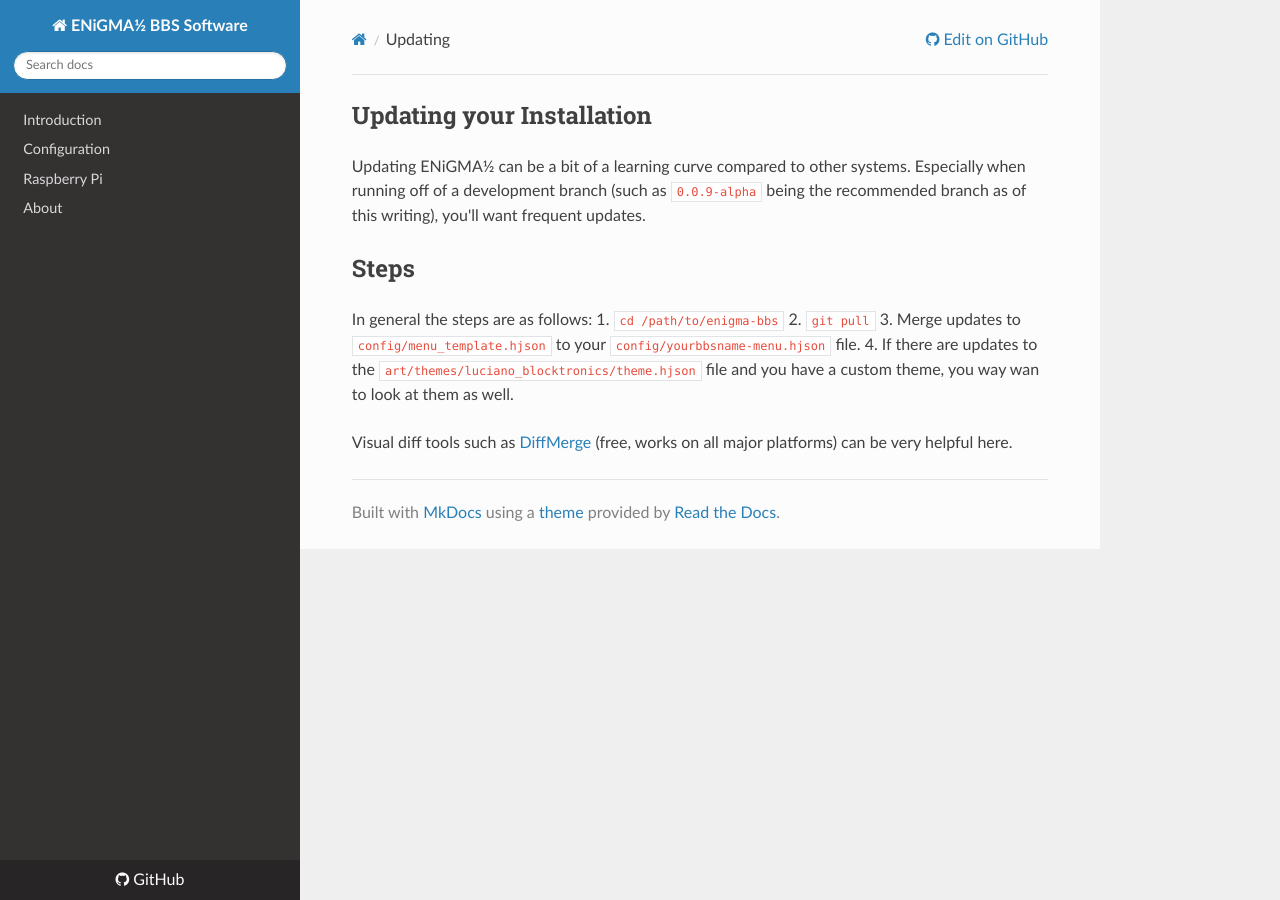
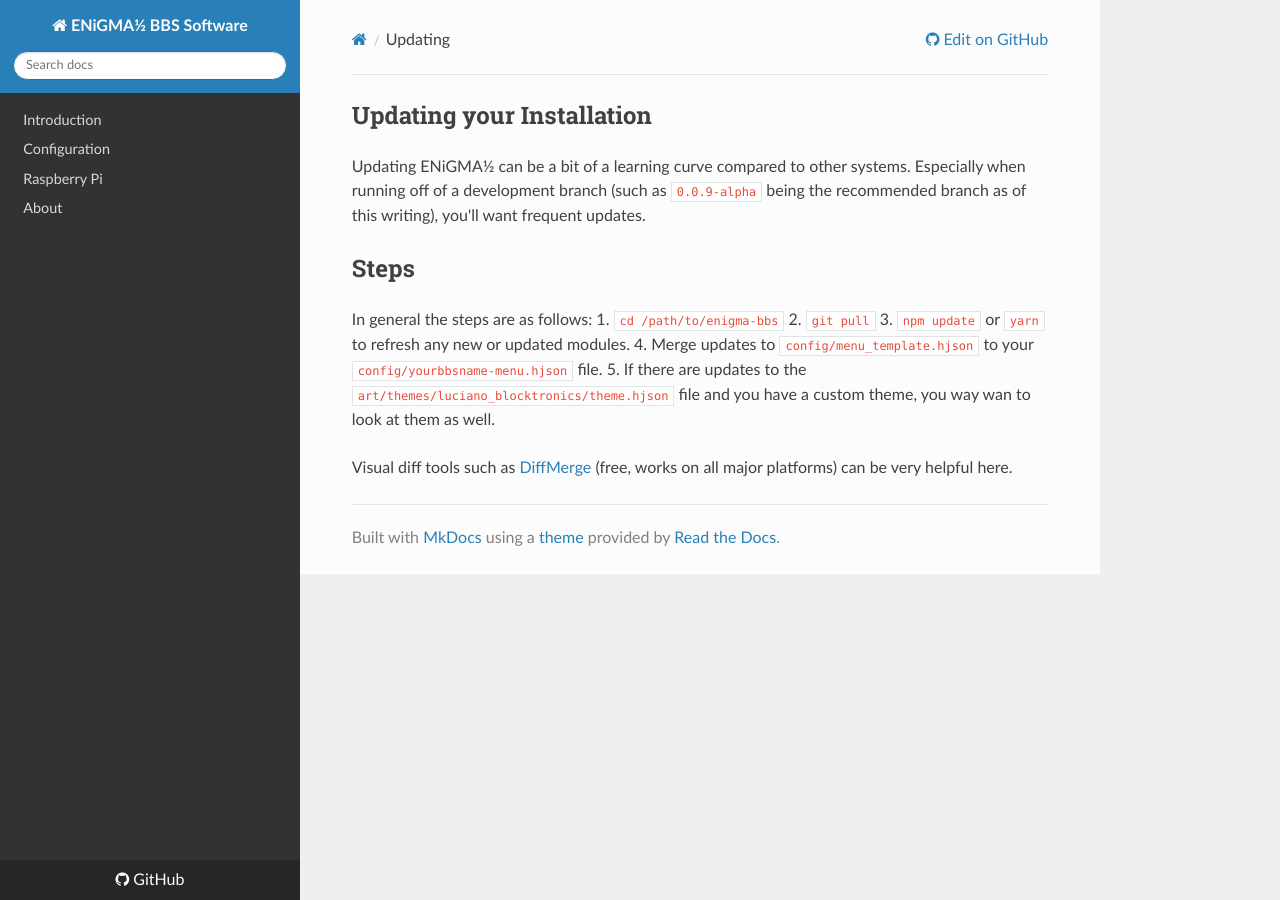
Before and after one commit to NuSkooler/enigma-bbs, an MkDocs documentation site: the page built from docs/admin/updating.md, in a window 1280 px wide. Built offline with MkDocs 1.6.1, drawn with Linux system fonts in a browser that asks for light colours; nearby versions of some CDN libraries; old or Windows-style settings are respelled for this version of MkDocs.

Commit message:
Note on updating modules

```diff
--- a/docs/admin/updating.md
+++ b/docs/admin/updating.md
@@ -9,7 +9,8 @@ Updating ENiGMA½ can be a bit of a learning curve compared to other systems. Es
 In general the steps are as follows:
 1. `cd /path/to/enigma-bbs`
 2. `git pull`
-3. Merge updates to `config/menu_template.hjson` to your `config/yourbbsname-menu.hjson` file.
-4. If there are updates to the `art/themes/luciano_blocktronics/theme.hjson` file and you have a custom theme, you way wan to look at them as well.
+3. `npm update` or `yarn` to refresh any new or updated modules.
+4. Merge updates to `config/menu_template.hjson` to your `config/yourbbsname-menu.hjson` file.
+5. If there are updates to the `art/themes/luciano_blocktronics/theme.hjson` file and you have a custom theme, you way wan to look at them as well.
 
 Visual diff tools such as [DiffMerge](https://www.sourcegear.com/diffmerge/downloads.php) (free, works on all major platforms) can be very helpful here.
```
